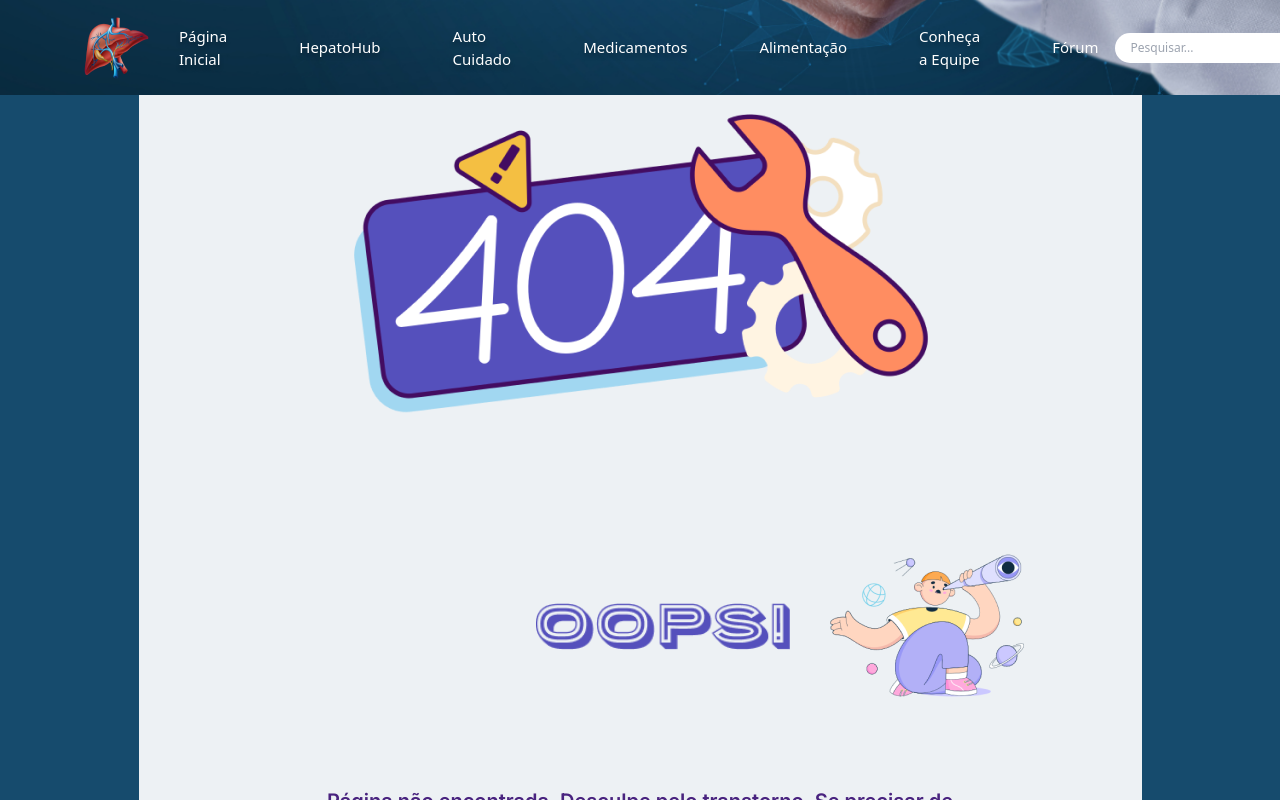
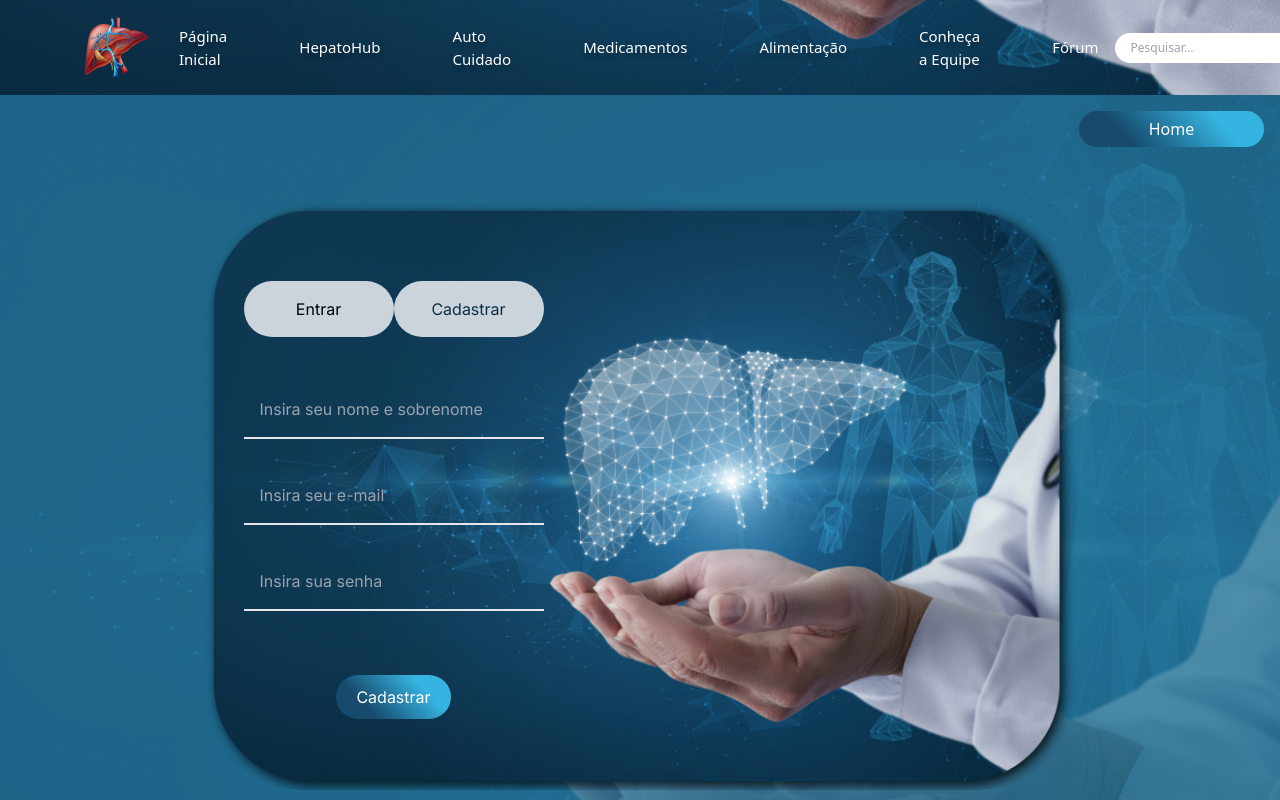
Before and after one commit to hepatohub/frontend, a Next.js app: page /minha-conta in a window 1280 px wide. Before the commit this address had no page. Shown: the top 800 px of the page. Built offline with nearby package versions, Linux system fonts and the light colour scheme.

Commit message:
fix: ajustando redirecionamento para botao de cadastrar e logar

```diff
--- a/src/app/Homepage/page.js
+++ b/src/app/Homepage/page.js
@@ -33,8 +33,8 @@ const Homepage = () => {
 
         <section className="bg-bg-homepage w-full h-700 flex-col items-center bg-white hidden md:flex">
           <div className="flex items-center justify-end w-full p-3 gap-5">
-            <Button text="Entrar" href="/login" />
-            <Button text="Cadastrar" href="/login" />
+            <Button text="Entrar" href="/minha-conta?acao=entrar" />
+            <Button text="Cadastrar" href="/minha-conta?acao=cadastrar" />
           </div>
         </section>
 
--- a/src/app/login/page.js
+++ b/src/app/minha-conta/page.js
@@ -1,10 +1,13 @@
 "use client";
-import React, { useState } from "react";
 import Button from '@/components/Button';
 import LoginForm from "@/components/LoginForm";
+import Link from 'next/link';
+import { useSearchParams } from "next/navigation";
 
-const Login = () => {
-  const [activeTab, setActiveTab] = useState("Entrar");
+const Entrar = () => {
+  const searchParams = useSearchParams();
+  const param = searchParams.get("acao");
+  console.log(param)
 
   return (
     <div className="flex flex-col justify-center items-center h-screen bg-bgLogin bg-no-repeat bg-cover bg-footer relative w-full">
@@ -18,25 +21,25 @@ const Login = () => {
         lg:w-[873px] lg:pt-20 lg:pl-10">
         <div className="max-w-sm w-[300px] h-[675px] shadow-none shadow-right border-l-0 overflow-hidden ">
           <div className="flex justify-between">
-            <button
+            <Link
               className={`p-4 w-[50%] text-center ${
-                activeTab === "Entrar" ? "bg-button-login rounded-full text-cards" : "bg-cards rounded-full"
+                param === "entrar" ? "bg-button-login rounded-full text-cards" : "bg-cards rounded-full"
               }`}
-              onClick={() => setActiveTab("Entrar")}
+              href={"/minha-conta?acao=entrar"}
             >
               Entrar
-            </button>
-            <button
+            </Link>
+            <Link
               className={`p-4 w-[50%] text-center ml-[-4px] ${
-                activeTab === "Cadastrar" ? " bg-button-login text-cards rounded-full " : "bg-cards text-button-login rounded-full "
+                param === "cadastrar" ? " bg-button-login text-cards rounded-full " : "bg-cards text-button-login rounded-full "
               }`}
-              onClick={() => setActiveTab("Cadastrar")}
+              href={"/minha-conta?acao=cadastrar"}
             >
               Cadastrar
-            </button>
+            </Link>
           </div>
           <div className="pt-10">
-            {activeTab === "Entrar" ? (
+            {param === "entrar" ? (
               <LoginForm mode="login" />
             ) : (
               <LoginForm mode="register" />
@@ -48,4 +51,4 @@ const Login = () => {
   );
 }
 
-export default Login;
+export default Entrar;
```
